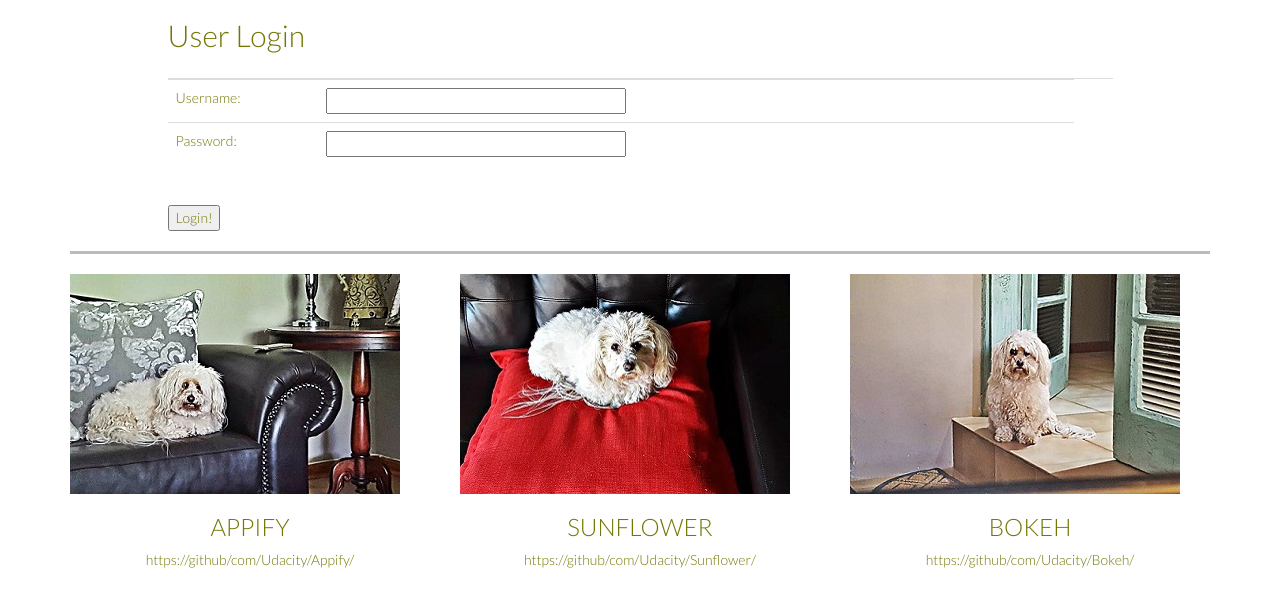
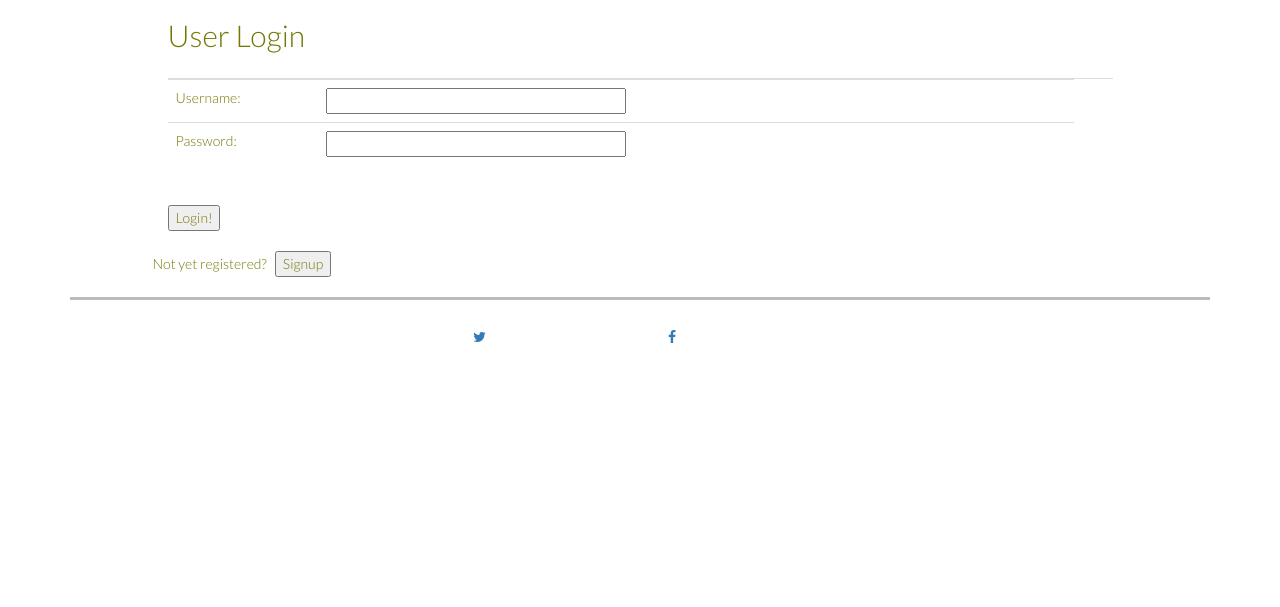
Before and after one commit to JPWILSON/Basic-Blog, a Python web app: template templates/login.html in a window 1280 px wide. Shown: the part 170-777 px from the top of the page. Run offline with Jinja, Linux system fonts and the light colour scheme; the template is opened without the code that fills it, so the values that code supplies are empty; some libraries are stand-ins or nearby versions.

Commit message:
docs: reformat a bit, remremove puppy pictures, add social media icons and add sighup button to login page

```diff
--- a/templates/index.html
+++ b/templates/index.html
@@ -9,6 +9,7 @@
 		<!--<link rel="stylesheet" type="text/css" href="css/bootstrap.css">-->
 		<link href='https://fonts.googleapis.com/css?family=Lato:300,100' rel='stylesheet' type='text/css'>
 		<link rel="stylesheet" type="text/css" href="/static/styles/styles.css">
+		<link rel="stylesheet" type="text/css" href="https://maxcdn.bootstrapcdn.com/font-awesome/4.7.0/css/font-awesome.min.css">
 	</head>
 	<body>
 		<div class= "container">
@@ -39,25 +40,23 @@
 				<div class = "col-md-12">
 					<hr>
 				</div>
-			</div>
-
-			<div class = "row text-center">
-				<div class = "col-md-4">
-					<img class = "img-responsive" src="/static/images/swayzee2Small.jpg" alt = "Bot Left Image">
-					<h3>APPIFY</h3>
-					<p>https://github/com/Udacity/Appify/</p>
-				</div>
-				<div class = "col-md-4">
-					<img class = "img-responsive" src="/static/images/swayzee3.jpg" alt = "Bot Mid Image">
-					<h3>SUNFLOWER</h3>
-					<p>https://github/com/Udacity/Sunflower/</p>
-				</div>
-				<div class = "col-md-4">
-					<img class = "img-responsive" src="/static/images/swayzee4Small.jpg" alt = "Bot Right Image">
-					<h3>BOKEH</h3>
-					<p>https://github/com/Udacity/Bokeh/</p>
+					<footer>
+						<div class = "col-md-4"></div>
+						<div class = "col-md-2">
+							<a class="btn btn-social-icon btn-twitter" href = "http://twitter.com">
+								<span class="fa fa-twitter text-center"></span>
+							</a>
+						</div>
+						<div class = "col-md-2">
+							<a class="btn btn-social-icon btn-facebook" href = "http://facebook.com">
+								<span class="fa fa-facebook text-center"></span>
+							</a>
+						</div>
+						<div class = "col-md-4"></div>
+  					</footer>
 				</div>
 			</div>
 		</div>
+
 	</body>
 </html>
--- a/templates/login.html
+++ b/templates/login.html
@@ -29,7 +29,11 @@
 			</tbody>
 			</table><br>
 			<input type= "submit" value = "Login!">
-		</form>
+		</form><br>
+		<div class = "row">
+			<span>Not yet registered? </span>&nbsp
+			<button onclick="location.href='/signup'">Signup</button>
+		</div>
 
 	</div>
 	<div class = "col-md-1 red"></div>
```
Also changed, not shown: static/images/swayzee1.jpg (deleted), static/images/swayzee1Medium.jpg (deleted), static/images/swayzee1Small.jpg (deleted), static/images/swayzee2.jpg (deleted), static/images/swayzee2Medium.jpg (deleted), static/images/swayzee2Small.jpg (deleted), static/images/swayzee3.jpg (deleted), static/images/swayzee4.jpg (deleted), static/images/swayzee4Medium.jpg (deleted), static/images/swayzee4Small.jpg (deleted), 1 other file.
